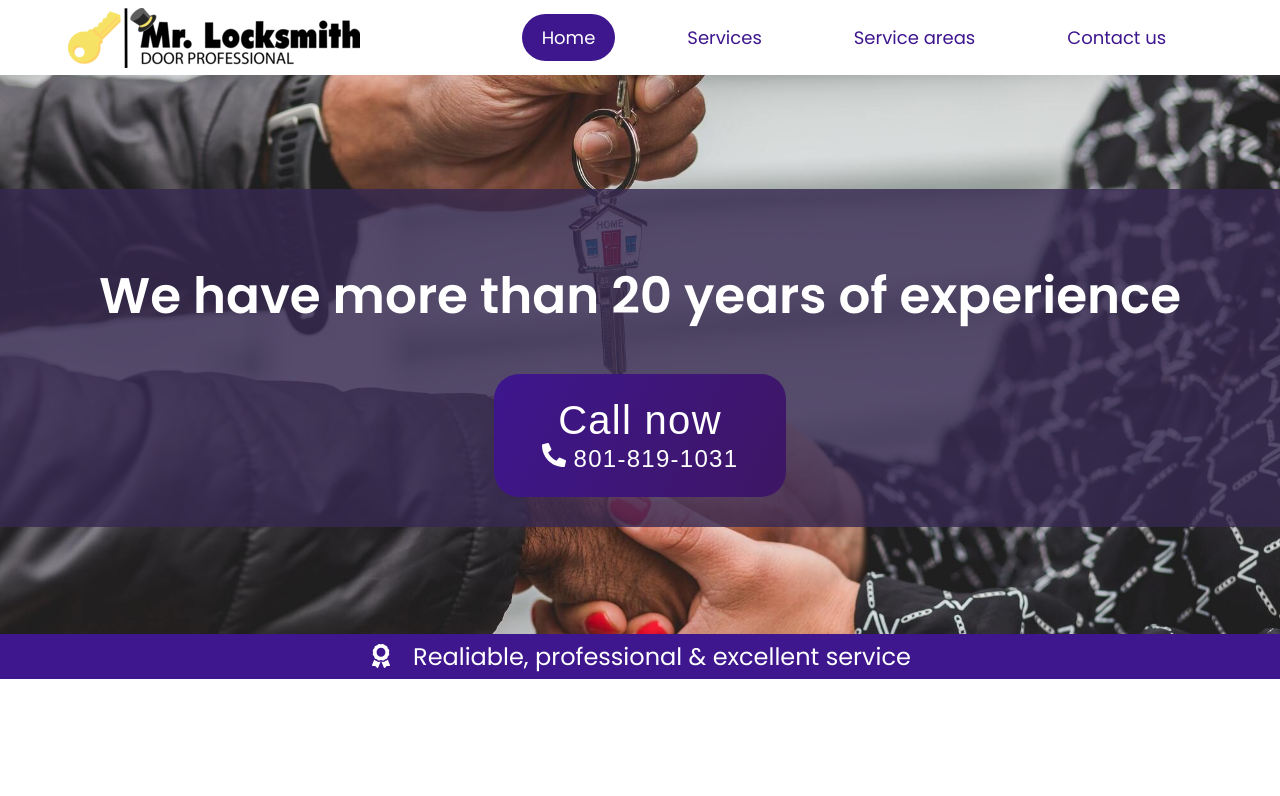
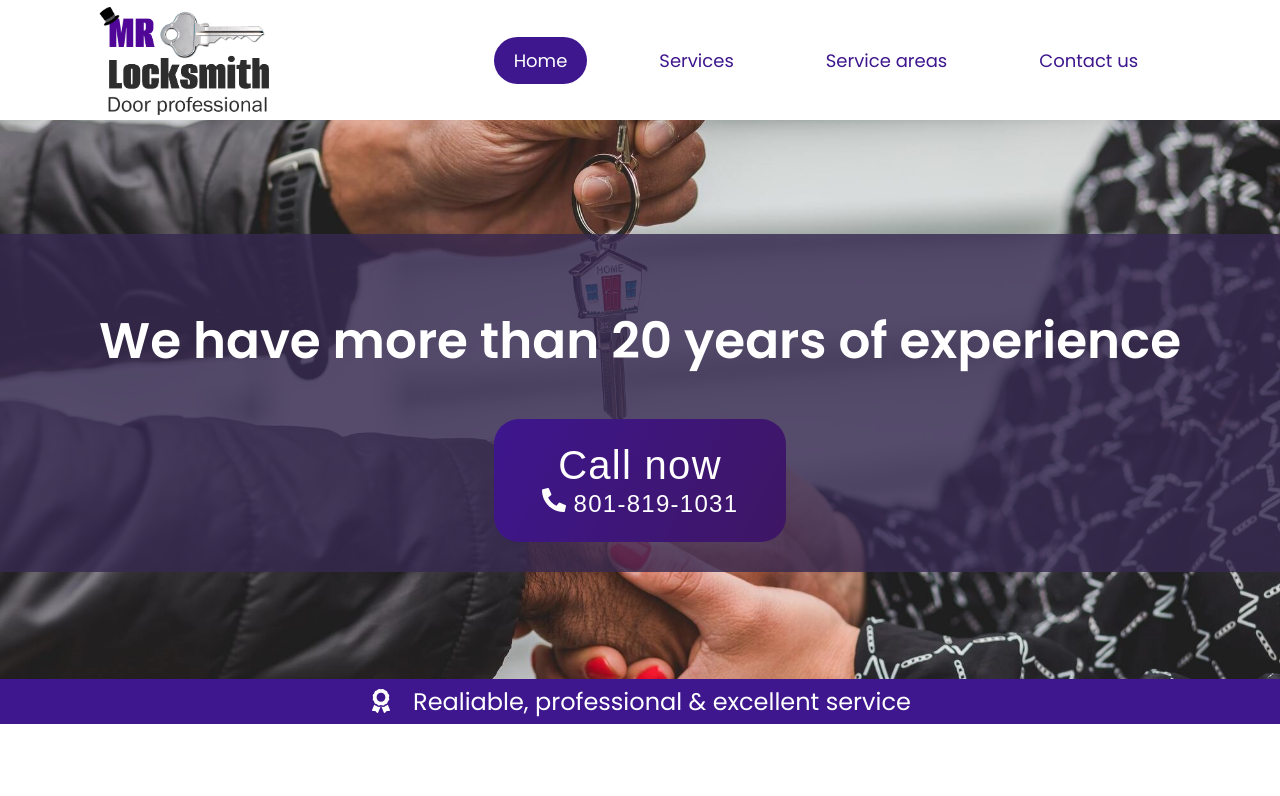
Before and after one commit to CarlosAC-29/Mr.Locksmith, a React (Create React App) app in the folder front-end/: page / in a window 1280 px wide. Shown: the top 796 px of the page. Built offline with nearby package versions, Linux system fonts and the light colour scheme.

Commit message:
Proyecto listo

```diff
--- a/front-end/src/components/styles/NavBar.scss
+++ b/front-end/src/components/styles/NavBar.scss
@@ -5,7 +5,7 @@
     display: flex;
     justify-content: space-around;
     align-items: center;
-    height: 75px;
+    height: 120px;
     position: relative;
 
 
@@ -17,9 +17,9 @@
 
 
     &__logo {
+        width: 180px;
         @include media('<=tablet'){
-            width: 250px;
-            height: 50px;
+            width: 150px;
             margin-left: 10px;
         }
     }
--- a/front-end/src/pages/styles/Home.scss
+++ b/front-end/src/pages/styles/Home.scss
@@ -30,7 +30,7 @@
 
             @include media('<=tablet') {
                 height: 350px;
-                top: 75px;
+                top: 120px;
                 width: 100%;
             }
 
```
Also changed, not shown: front-end/src/images/logo.png.
